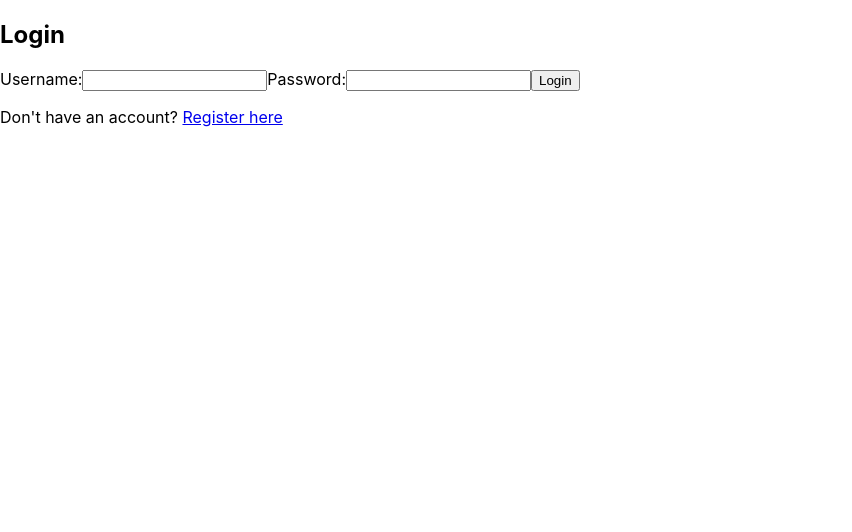
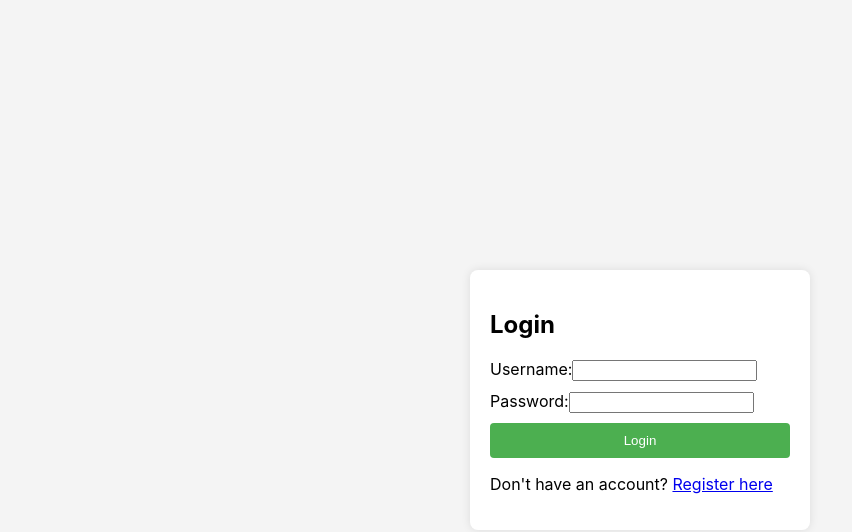
Before and after one commit to S-Petru/proiectBD, a React (Create React App) app in the folder proiect_bd/: page /login in a window 1280 px wide. Shown: the top 532 px of the page, without its empty margins (0-852 px from the left). Built offline with nearby package versions, Linux system fonts and the light colour scheme.

Commit message:
Login & Register functionality done

```diff
--- a/proiect_bd/src/Pages/Login/Login.js
+++ b/proiect_bd/src/Pages/Login/Login.js
@@ -1,6 +1,7 @@
 // Login.js
 import React, { useState } from 'react';
 import { Link } from 'react-router-dom';
+import styles from './Login.module.css';
 import axios from 'axios';
 
 const Login = () => {
@@ -20,37 +21,47 @@ const Login = () => {
     e.preventDefault();
 
     try {
-      // Your login logic here
+      // Make a POST request to the server's login endpoint
+      const response = await axios.post(`${process.env.REACT_APP_API_URL}/api/login`, formData);
 
-      // For now, let's assume a successful login redirects to MainPage
-      // Replace the below line with your actual login logic
+      // Assuming your backend returns a message and user data upon successful login
+      const { message, user } = response.data;
+
+      // You can do something with the user data if needed
+      console.log(message, user);
+
+      // Redirect to MainPage or update the state to reflect a successful login
       console.log('Login successful');
       window.location.href = '/';
     } catch (error) {
+      // If the login fails, show an error message on the browser
       console.error('Login failed', error.response.data);
+      alert('Wrong credentials. Please try again.');
     }
   };
 
   return (
-    <div>
+    <div className={styles.wrapper}>
+      <div className={styles.container}>
       <h2>Login</h2>
-      <form onSubmit={handleSubmit}>
-        <label>
+      <form className={styles.form} onSubmit={handleSubmit}>
+        <label className={styles.label}>
           Username:
           <input type="text" name="username" value={formData.username} onChange={handleChange} />
         </label>
 
-        <label>
+        <label className={styles.label}>
           Password:
           <input type="password" name="password" value={formData.password} onChange={handleChange} />
         </label>
 
-        <button type="submit">Login</button>
+        <button className={styles.button} type="submit">Login</button>
       </form>
 
       <p>
         Don't have an account? <Link to="/register">Register here</Link>
       </p>
+      </div>
     </div>
   );
 };
--- a/proiect_bd/src/Pages/Login/Login.module.css
+++ b/proiect_bd/src/Pages/Login/Login.module.css
@@ -0,0 +1,44 @@
+.wrapper {
+    margin: 0;
+    padding: 0;
+    display: flex;
+    align-items: center;
+    justify-content: center;
+    height: 100vh;
+    background-color: #f4f4f4;
+}
+
+.container {
+    width: 300px;
+    padding: 20px;
+    background-color: #fff;
+    border-radius: 8px;
+    box-shadow: 0 0 10px rgba(0, 0, 0, 0.1);
+  }
+
+  .form {
+    display: flex;
+    flex-direction: column;
+  }
+
+  .label {
+    margin-bottom: 10px;
+  }
+
+  .input {
+    padding: 8px;
+    margin-bottom: 15px;
+  }
+
+  .button {
+    background-color: #4caf50;
+    color: #fff;
+    padding: 10px;
+    border: none;
+    border-radius: 4px;
+    cursor: pointer;
+  }
+
+  .button:hover {
+    background-color: #45a049;
+  }
--- a/proiect_bd/src/Pages/Register/Register.js
+++ b/proiect_bd/src/Pages/Register/Register.js
@@ -23,7 +23,7 @@ const Register = () => {
 
     try {
       // Hash the password before sending it to the server
-      const response = await axios.post('/api/register', {
+      const response = await axios.post(`${process.env.REACT_APP_API_URL}/api/register`, {
         username: formData.username,
         email: formData.email,
         password: formData.password, // You should hash the password on the server
@@ -46,17 +46,17 @@ const Register = () => {
             <input type="text" name="username" value={formData.username} onChange={handleChange} />
           </label>
 
-          <label>
+          <label className={styles.label}>
             Email:
             <input type="email" name="email" value={formData.email} onChange={handleChange} />
           </label>
 
-          <label>
+          <label className={styles.label}>
             Password:
             <input type="password" name="password" value={formData.password} onChange={handleChange} />
           </label>
 
-          <button type="submit">Register</button>
+          <button className={styles.button} type="submit">Register</button>
         </form>
 
         <p>
```
Also changed, not shown: 1 other file (tests, documents, lock files or other folders).
